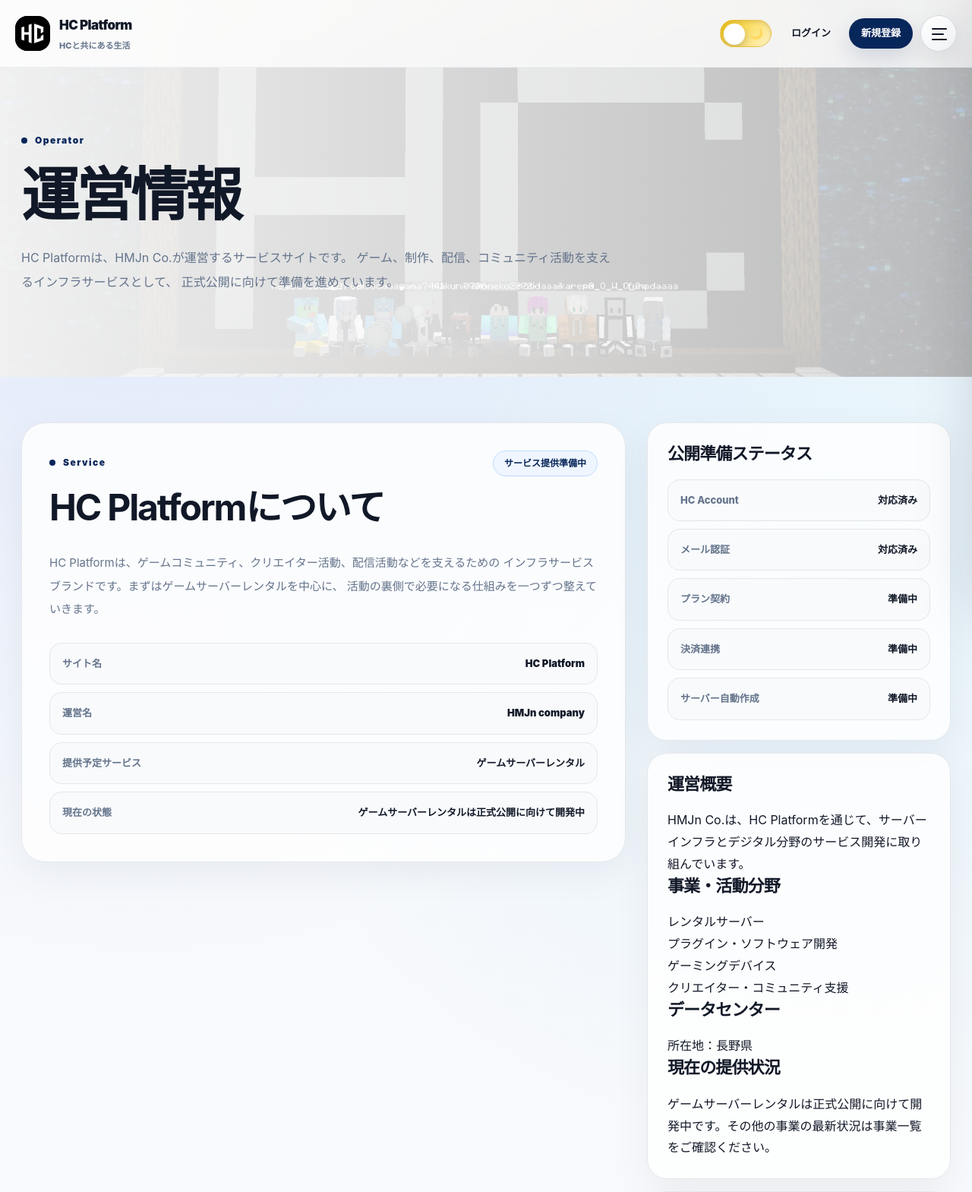
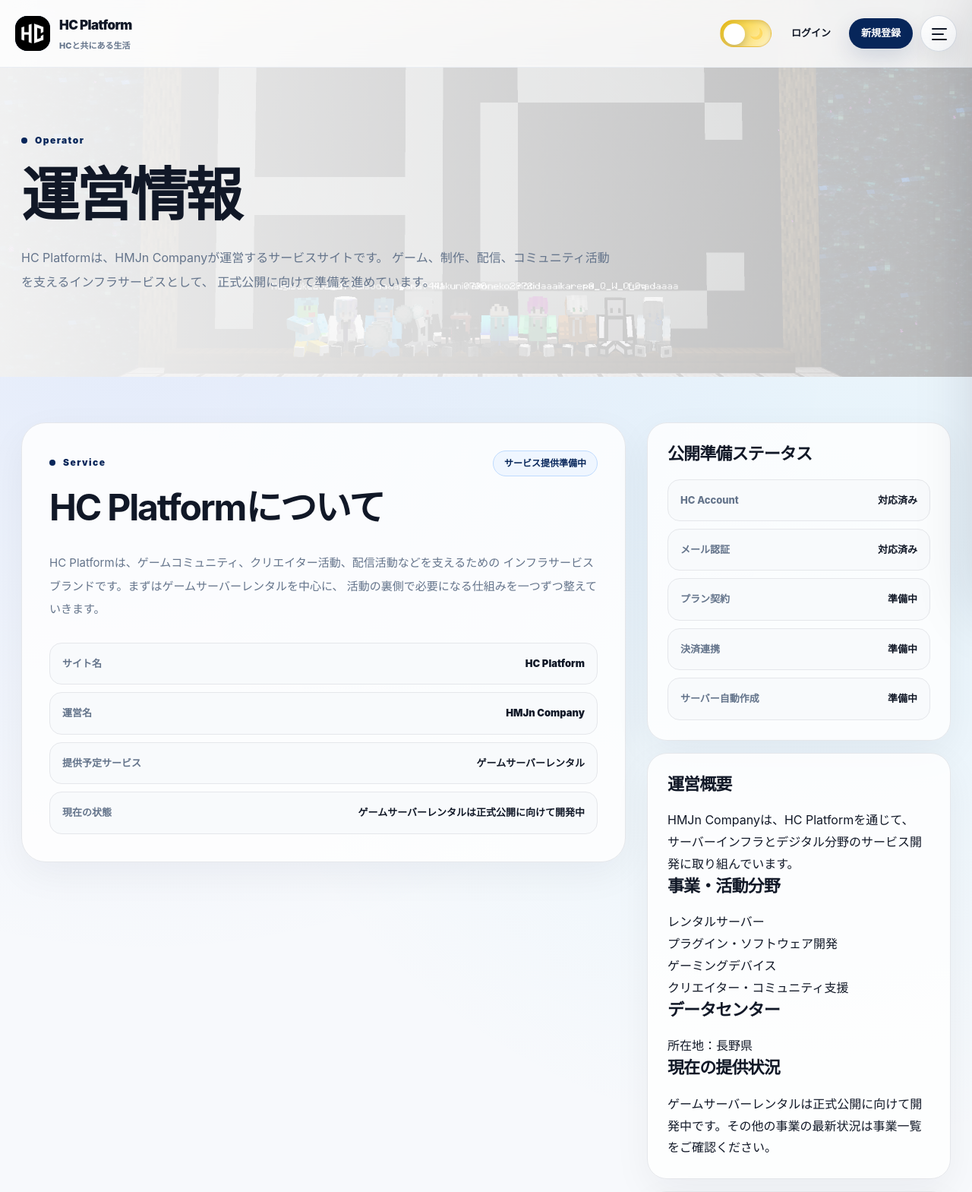
Before and after one commit to kakuni-hmjn/hc-platform, a PHP site: page /operator/ in a window 1280 px wide. Shown: the top 1569 px of the page at 76% size. Run offline with PHP 8.4, Linux system fonts and the light colour scheme; some libraries are stand-ins or nearby versions.

Commit message:
Unify public operator branding as HMJn Company

```diff
--- a/index.php
+++ b/index.php
@@ -488,7 +488,7 @@ require_once __DIR__ . "/parts/head.php";
                 <p class="eyebrow">Operation</p>
                 <h2>運営について</h2>
                 <p>
-                    HC Platformは、HMJn companyが運営するWebサービス・コミュニティ関連プラットフォームです。
+                    HC Platformは、HMJn Companyが運営するWebサービス・コミュニティ関連プラットフォームです。
                     サービス公開と継続的な改善に向けて、必要な機能を順次整備しています。
                 </p>
             </div>
--- a/operator/index.php
+++ b/operator/index.php
@@ -1,6 +1,6 @@
 <?php
 $pageTitle = "運営情報 | HC Platform";
-$pageDescription = "HMJn Co.が運営するHC Platformの運営情報。事業内容、長野県のデータセンター所在地、サービスの開発状況、お問い合わせ先をご案内します。";
+$pageDescription = "HMJn Companyが運営するHC Platformの運営情報。事業内容、長野県のデータセンター所在地、サービスの開発状況、お問い合わせ先をご案内します。";
 $pageCss = "/operator/operator.css";
 
 require_once __DIR__ . "/../parts/head.php";
@@ -18,7 +18,7 @@ require_once __DIR__ . "/../parts/head.php";
                 <p class="eyebrow">Operator</p>
                 <h1>運営情報</h1>
                 <p>
-                    HC Platformは、HMJn Co.が運営するサービスサイトです。
+                    HC Platformは、HMJn Companyが運営するサービスサイトです。
                     ゲーム、制作、配信、コミュニティ活動を支えるインフラサービスとして、
                     正式公開に向けて準備を進めています。
                 </p>
@@ -52,7 +52,7 @@ require_once __DIR__ . "/../parts/head.php";
 
                     <div>
                         <span>運営名</span>
-                        <strong>HMJn company</strong>
+                        <strong>HMJn Company</strong>
                     </div>
 
                     <div>
@@ -98,7 +98,7 @@ require_once __DIR__ . "/../parts/head.php";
                                 <!-- HC_ADSENSE_PHASE2B_PROFILE_BEGIN -->
                 <article class="side-card hc-operator-profile">
                     <h3>運営概要</h3>
-                    <p>HMJn Co.は、HC Platformを通じて、サーバーインフラとデジタル分野のサービス開発に取り組んでいます。</p>
+                    <p>HMJn Companyは、HC Platformを通じて、サーバーインフラとデジタル分野のサービス開発に取り組んでいます。</p>
                     <h3>事業・活動分野</h3>
                     <ul>
                         <li>レンタルサーバー</li>
@@ -127,10 +127,10 @@ require_once __DIR__ . "/../parts/head.php";
         <div class="container">
             <div class="company-preview-card reveal">
                 <div>
-                    <p class="eyebrow">HMJn Co.</p>
-                    <h2>HMJn Co.の運営紹介</h2>
+                    <p class="eyebrow">HMJn Company</p>
+                    <h2>HMJn Companyの運営紹介</h2>
                     <p>
-                        HMJn Co.の事業・活動分野、データセンター所在地、サービス提供状況、お問い合わせ方法をご案内します。
+                        HMJn Companyの事業・活動分野、データセンター所在地、サービス提供状況、お問い合わせ方法をご案内します。
                         現在はHC Platformの公開準備を優先して進めています。
                     </p>
                 </div>
--- a/parts/footer/footer.php
+++ b/parts/footer/footer.php
@@ -34,7 +34,7 @@ if (function_exists("current_user")) {
 
                 <div class="footer-company">
                     <span>Operation</span>
-                    <strong>HMJn company</strong>
+                    <strong>HMJn Company</strong>
                 </div>
             </div>
 
@@ -76,7 +76,7 @@ if (function_exists("current_user")) {
 
         <div class="footer-bottom">
             <p>
-                © <?php echo date("Y"); ?> HMJn company / HC Platform. All rights reserved.
+                © <?php echo date("Y"); ?> HMJn Company / HC Platform. All rights reserved.
             </p>
 
             <div class="footer-bottom-links">
--- a/privacy/index.php
+++ b/privacy/index.php
@@ -15,7 +15,7 @@ require_once __DIR__ . "/../parts/head.php";
                 <p class="eyebrow">Privacy</p>
                 <h1>プライバシーポリシー</h1>
                 <p>
-                    HMJn Co.が運営するHC Platformにおける個人情報の取扱い、利用目的、お問い合わせ方法をご案内します。
+                    HMJn Companyが運営するHC Platformにおける個人情報の取扱い、利用目的、お問い合わせ方法をご案内します。
                 </p>
             </div>
         </div>
```
Also changed, not shown: company/index.php (+5 -5 lines).
